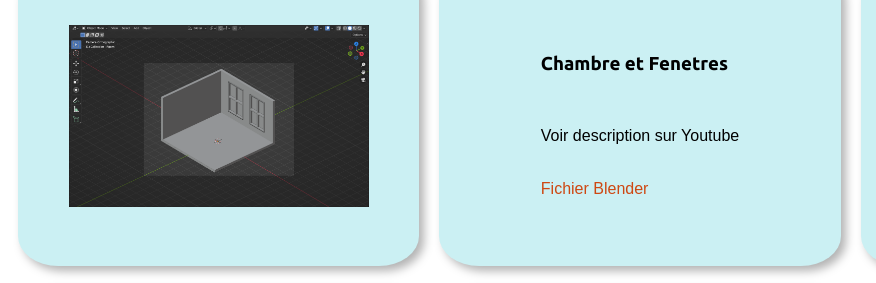
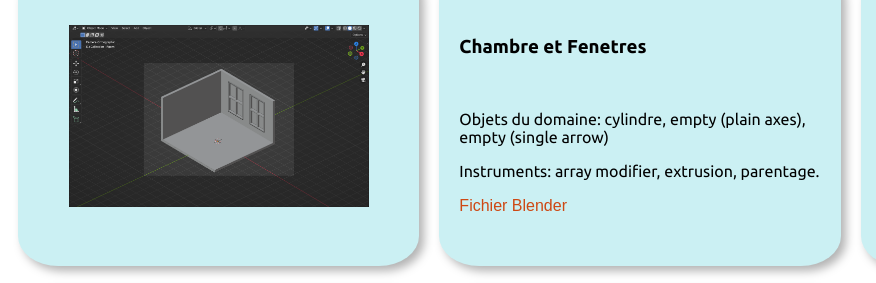
Before and after one commit to Hamza9696/Blender_Project_3D_ROOM, a plain HTML site: page index.html in a window 1280 px wide. Shown: the part 412-695 px from the top of the page, 0-876 px from the left. Drawn offline with Linux system fonts and the light colour scheme.

Commit message:
first edit to tools section

```diff
--- a/index.html
+++ b/index.html
@@ -25,7 +25,8 @@
 		<div class="column">
 			<div>
 			<h3>Chambre et Fenetres</h3><br>
-			<p id="desc">Voir description sur Youtube </p> <br>
+			<p>Objets du domaine: cylindre, empty (plain axes), empty (single arrow)</p>
+            <p>Instruments: array modifier, extrusion, parentage.</p>
 			<a href="blender/01- Room_Windows.blend">Fichier Blender</a>
 		</div>
 		</div>
```
